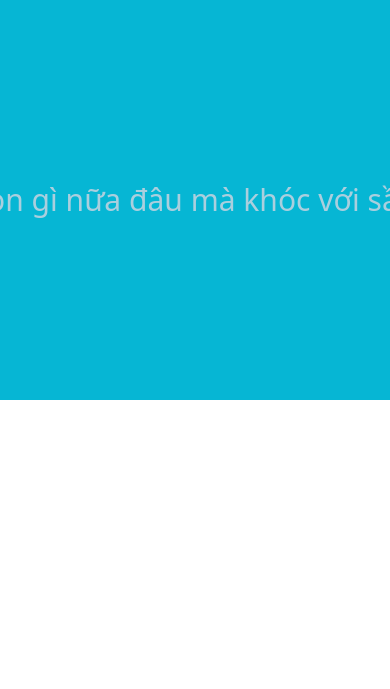
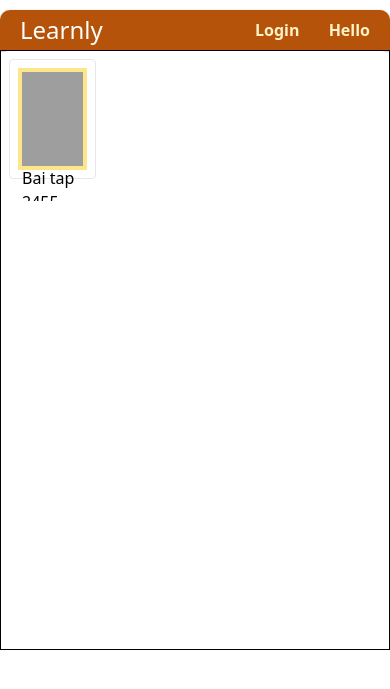
Before and after one commit to beanladance/chiplearnly, a Flask app: page / in a window 390 px wide; the page is wider, and only the part inside the window is pictured. Shown: the top 689 px of that part. Run offline with Flask 3, Linux system fonts and the light colour scheme; some libraries are stand-ins or nearby versions; grey boxes are pictures that could not be loaded.

Commit message:
Add files via upload

```diff
--- a/templates/index.html
+++ b/templates/index.html
@@ -1,9 +1,25 @@
 {% extends "base.html" %}
 {% block content %}
-<body class="flex justify-center">
-    <div class="flex justify-center items-center w-[600px] h-[400px] bg-cyan-500">
-        <h1 class="text-3xl text-[#aacfde] text-center">còn gì nữa đâu mà khóc với sầu</h1>
-
+<nav class="mt-[10px] h-[40px] w-[100%] bg-amber-700 items-center justify-between flex px-[20px] rounded-t-[10px] shadow shadow-gray-400">
+    <div class="text-2xl text-white">Learnly</div>
+    <div class="space-x-[25px] text-amber-100">
+      <a class="rounded-[5px] font-bold" href="#">Login</a>
+      <a class="rounded-[5px] font-bold" href="#">Hello</a>
     </div>
-</body>
+  </nav>
+  <div class="w-full border border-black h-[600px]">
+    <div class="w-full h-[150px] overflow-y-auto overflow-auto border-gray-300 rounded-lg p-2 bg-white">
+      <div class="grid grid-cols-4 sm:grid-cols-5 gap-2">
+        <div class="p-2 border rounded hover:bg-gray-100 cursor-pointer items-center justify-center">
+          <div class="bg-amber-200 h-full p-1">
+            <div class=" h-full">
+              <img class="h-full w-full" src="https://plus.unsplash.com/premium_photo-1669652639337-c513cc42ead6?q=80&w=987&auto=format&fit=crop&ixlib=rb-4.0.3&ixid=M3wxMjA3fDB8MHxwaG90by1wYWdlfHx8fGVufDB8fHx8fA%3D%3D">
+              <p>Bai tap 2455</p>
+            </div>
+          </div>
+        </div>
+        <!-- Thêm nữa nếu cần -->
+      </div>
+    </div>
+  </div>
 {% endblock %}
```
